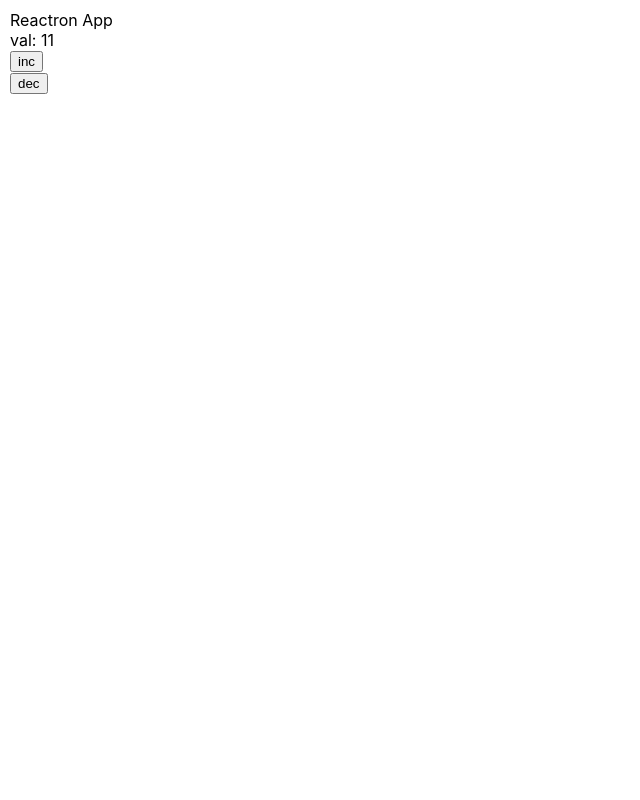
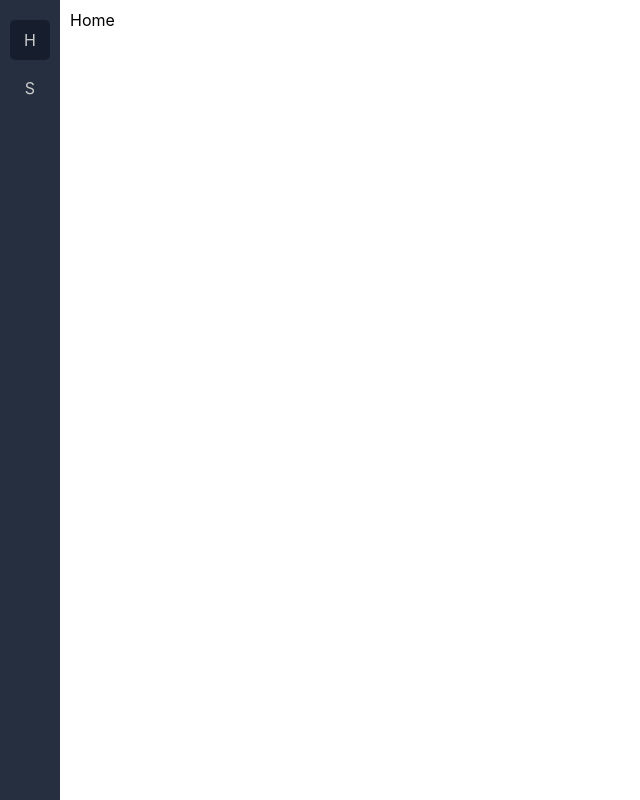
Before and after one commit to SamirDjelal/Reactron, a React (Create React App) app: page / in a window 1280 px wide. Shown: the whole page, without its empty margins (0-640 px from the left). Built offline with nearby package versions, Linux system fonts and the light colour scheme.

Commit message:
React Router DOM added.

```diff
--- a/package.json
+++ b/package.json
@@ -19,9 +19,11 @@
 		"cross-env": "^7.0.2",
 		"electron": "^8.2.3",
 		"electron-is-dev": "^1.2.0",
+		"node-sass": "^4.13.1",
 		"react": "^16.13.1",
 		"react-dom": "^16.13.1",
 		"react-redux": "^7.2.0",
+		"react-router-dom": "^5.1.2",
 		"react-scripts": "3.4.1",
 		"wait-on": "^4.0.2"
 	},
--- a/src/App.jsx
+++ b/src/App.jsx
@@ -1,16 +1,33 @@
 import React, {Component} from 'react';
-import './styles/App.css';
+import './styles/App.scss';
 import {connect} from 'react-redux';
 import {inc, dec} from './store/appReducer';
+import Menu from './components/Menu'
+
+import {Switch, Route} from 'react-router-dom';
+import Home from "./screens/Home";
+import Setting from "./screens/Setting";
+
 
 class App extends Component {
 	render() {
 		return (
 			<div className="App">
-				Reactron App <br/>
-				val: {this.props.val} <br/>
-				<button onClick={() => this.props.inc(2)}>inc</button> <br/>
-				<button onClick={() => this.props.dec(2)}>dec</button> <br/>
+
+				<Menu/>
+
+				<div className="Main">
+					<Switch>
+						<Route path="/" component={Home} exact/>
+						<Route path="/setting" component={Setting}/>
+					</Switch>
+				</div>
+
+				{/*Reactron App <br/>*/}
+				{/*val: {this.props.val} <br/>*/}
+				{/*<button onClick={() => this.props.inc(2)}>inc</button> <br/>*/}
+				{/*<button onClick={() => this.props.dec(2)}>dec</button> <br/>*/}
+
 			</div>
 		);
 	}
--- /dev/null
+++ b/src/components/Menu.jsx
@@ -0,0 +1,29 @@
+import React, {Component} from 'react';
+import '../styles/Menu.scss';
+import {connect} from 'react-redux';
+import {inc, dec} from '../store/appReducer';
+import {Link} from 'react-router-dom';
+
+class Menu extends Component {
+	render() {
+		return (
+			<div className="Menu">
+				<Link to="/">
+					<div className="item active">H</div>
+				</Link>
+				<Link to="/setting">
+					<div className="item">S</div>
+				</Link>
+			</div>
+		);
+	}
+}
+
+export default connect(
+	state => ({
+		val: state.app.val
+	}),
+	{
+		inc, dec
+	}
+)(Menu);
--- a/src/index.js
+++ b/src/index.js
@@ -1,15 +1,19 @@
 import React from 'react';
 import ReactDOM from 'react-dom';
-import './styles/index.css';
+import './styles/index.scss';
 import App from './App';
 import * as serviceWorker from './serviceWorker';
 import {Provider} from 'react-redux';
 import store from './store/store';
+import {BrowserRouter as Router} from 'react-router-dom';
+
 
 ReactDOM.render(
 	<React.StrictMode>
 		<Provider store={store}>
-			<App/>
+			<Router>
+				<App/>
+			</Router>
 		</Provider>
 	</React.StrictMode>,
 	document.getElementById('root')
@@ -19,4 +23,4 @@ ReactDOM.render(
 // unregister() to register() below. Note this comes with some pitfalls.
 // Learn more about service workers: https://bit.ly/CRA-PWA
 // serviceWorker.unregister();
-serviceWorker.register();
+serviceWorker.unregister();
--- /dev/null
+++ b/src/screens/Home.jsx
@@ -0,0 +1,13 @@
+import React, {Component} from 'react';
+
+class Home extends Component {
+	render() {
+		return (
+			<div>
+				Home
+			</div>
+		);
+	}
+}
+
+export default Home;
--- /dev/null
+++ b/src/screens/Setting.jsx
@@ -0,0 +1,13 @@
+import React, {Component} from 'react';
+
+class Setting extends Component {
+	render() {
+		return (
+			<div>
+				Setting
+			</div>
+		);
+	}
+}
+
+export default Setting;
--- a/src/styles/App.css
+++ /dev/null
@@ -1,2 +0,0 @@
-.App {
-}
--- /dev/null
+++ b/src/styles/App.scss
@@ -0,0 +1,11 @@
+.App {
+	display: flex;
+	height: 100%;
+
+}
+.Main {
+	width: calc(100% - 60px);
+	height: 100%;
+	background-color: #fff;
+	padding: 10px;
+}
--- /dev/null
+++ b/src/styles/Menu.scss
@@ -0,0 +1,31 @@
+.Menu {
+	background-color: #252F3F;
+	width: 60px;
+	padding-top: 20px;
+	height: 100%;
+	display: flex;
+	//justify-content: center;
+	flex-direction: column;
+	align-items: center;
+
+	.item {
+		width: 40px;
+		height: 40px;
+		color: #cbcbcb;
+		margin-bottom: 8px;
+		border-radius: 5px;
+		//text-align: center;
+		display: flex;
+		justify-content: center;
+		align-items: center;
+		cursor: pointer;
+
+		&:hover {
+			background-color: #161E2E;
+		}
+
+		&.active {
+			background-color: #161E2E;
+		}
+	}
+}
--- a/src/styles/index.css
+++ /dev/null
@@ -1,14 +0,0 @@
-body {
-  margin: 0;
-  font-family: -apple-system, BlinkMacSystemFont, 'Segoe UI', 'Roboto', 'Oxygen',
-    'Ubuntu', 'Cantarell', 'Fira Sans', 'Droid Sans', 'Helvetica Neue',
-    sans-serif;
-  -webkit-font-smoothing: antialiased;
-  -moz-osx-font-smoothing: grayscale;
-  padding: 10px;
-}
-
-code {
-  font-family: source-code-pro, Menlo, Monaco, Consolas, 'Courier New',
-    monospace;
-}
--- /dev/null
+++ b/src/styles/index.scss
@@ -0,0 +1,34 @@
+* {
+	outline: none;
+	box-sizing: border-box;
+}
+
+html {
+	height: 100%;
+}
+
+body {
+	margin: 0;
+	padding: 0;
+	font-family: -apple-system, BlinkMacSystemFont, 'Segoe UI', 'Roboto', 'Oxygen',
+	'Ubuntu', 'Cantarell', 'Fira Sans', 'Droid Sans', 'Helvetica Neue',
+	sans-serif;
+	-webkit-font-smoothing: antialiased;
+	-moz-osx-font-smoothing: grayscale;
+	height: 100%;
+	background-color: #F6F7F8;
+}
+
+code {
+	font-family: source-code-pro, Menlo, Monaco, Consolas, 'Courier New',
+	monospace;
+}
+
+#root {
+	height: 100%;
+
+}
+
+a{
+	text-decoration: none;
+}
```
Also changed, not shown: 1 other file (tests, documents, lock files or other folders).
